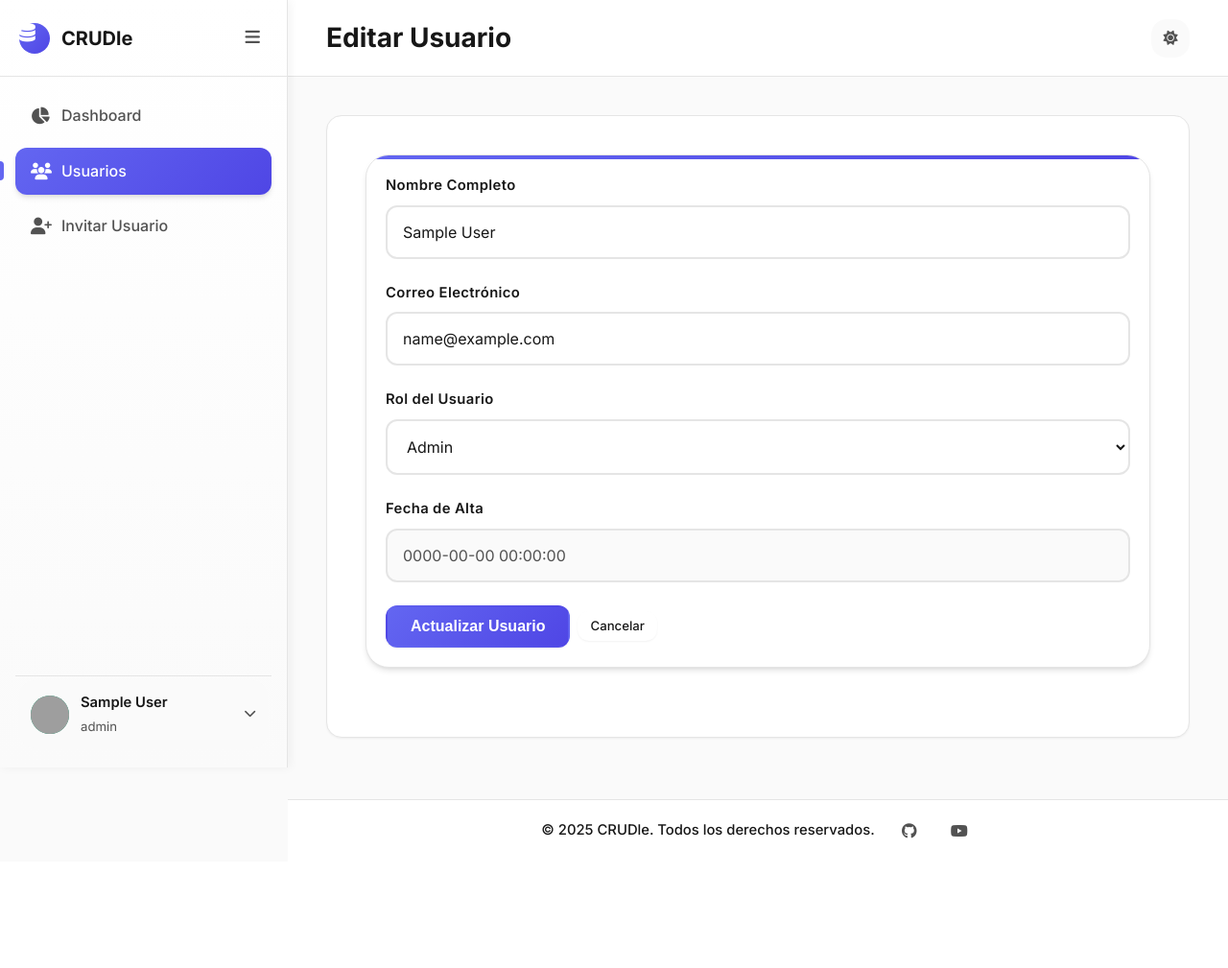
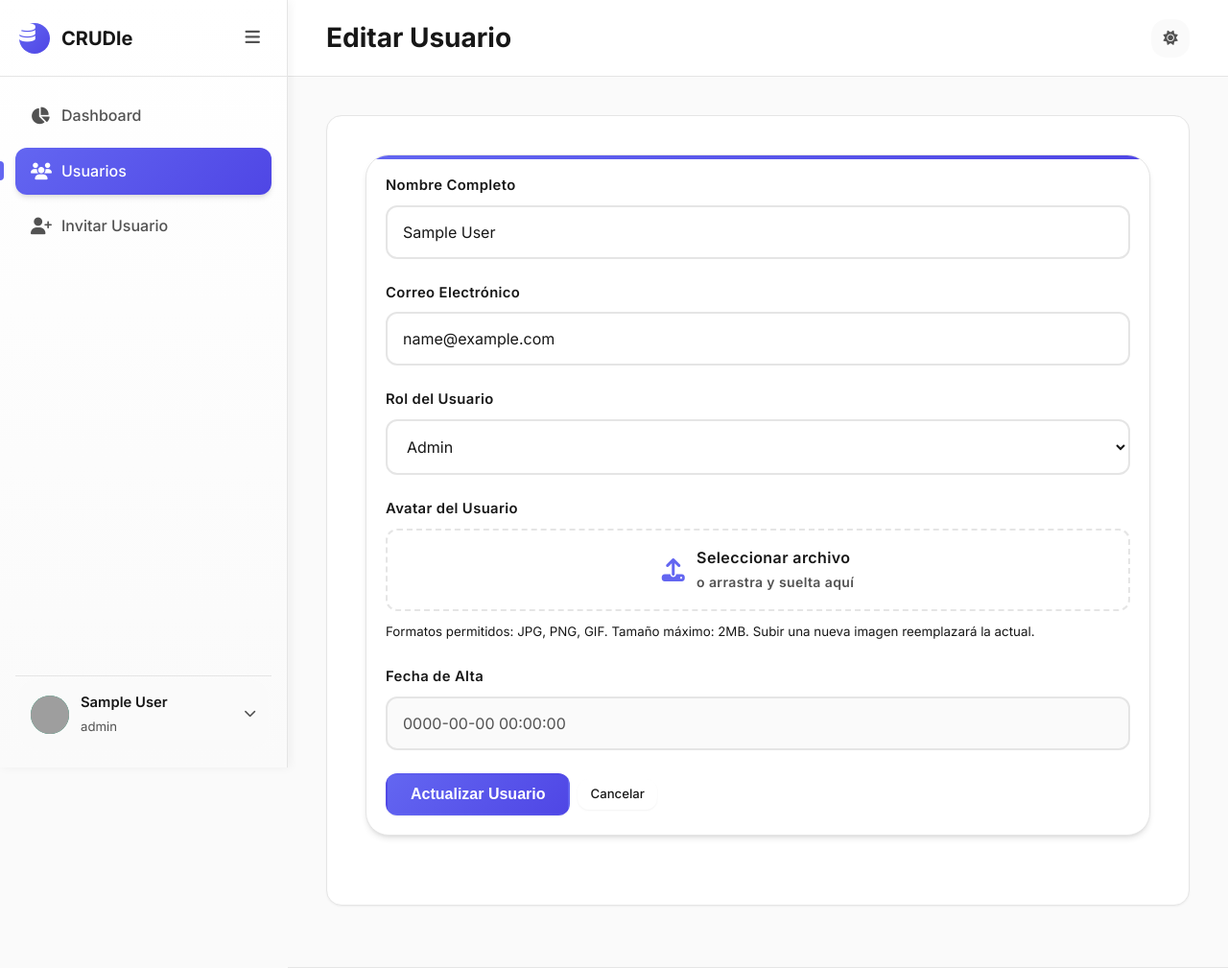
Before and after one commit to EsderJ10/CRUDle, a PHP site: page /pages/users/user_edit.php?id=1 in a window 1280 px wide. Shown: the top 1009 px of the page at 96% size. Before the commit the page ends 874 px from the top, so only its background shows below. Run offline with PHP 8.4, Linux system fonts and the light colour scheme; the visitor is signed in with stand-in values (Sample User, id 1); grey boxes are pictures that could not be loaded.

Commit message:
fixed where can upload avatar

```diff
--- a/assets/css/styles.css
+++ b/assets/css/styles.css
@@ -2418,6 +2418,19 @@ tbody tr:nth-child(even):hover {
 
 .text-warning {
     color: #d97706;
+}
+
+.current-avatar {
+    display: flex;
+    align-items: center;
+    gap: var(--space-4);
+    padding: var(--space-3);
+    background: var(--bg-secondary);
+    border-radius: var(--radius-md);
+    border: 1px solid var(--border-color);
+    transition: background-color 0.5s cubic-bezier(0.4, 0, 0.2, 1),
+        background 0.5s cubic-bezier(0.4, 0, 0.2, 1),
+        border-color 0.5s cubic-bezier(0.4, 0, 0.2, 1);
 }
 
 .current-avatar img {
--- a/lib/presentation/user_views.php
+++ b/lib/presentation/user_views.php
@@ -119,9 +119,9 @@ function renderUserInfo($user) {
                             <table>
                                 <tbody>
                                     <tr><th width="150">ID</th><td><span class="font-medium">#' . htmlspecialchars($user['id']) . '</span></td></tr>
-                                    <tr><th>name</th><td><span class="font-semibold">' . htmlspecialchars($user['name']) . '</span></td></tr>
+                                    <tr><th>Nombre</th><td><span class="font-semibold">' . htmlspecialchars($user['name']) . '</span></td></tr>
                                     <tr><th>Email</th><td>' . htmlspecialchars($user['email']) . '</td></tr>
-                                    <tr><th>role</th><td><span class="font-medium">' . ucfirst(htmlspecialchars($user['role'])) . '</span></td></tr>
+                                    <tr><th>Rol</th><td><span class="font-medium">' . ucfirst(htmlspecialchars($user['role'])) . '</span></td></tr>
                                     <tr><th>Fecha de Alta</th><td>' . htmlspecialchars($user['fecha_alta']) . '</td></tr>
                                 </tbody>
                             </table>
@@ -242,7 +242,7 @@ function renderRecentUsers($recentUsers) {
                                 <th>ID</th>
                                 <th>Nombre</th>
                                 <th>Email</th>
-                                <th>role</th>
+                                <th>Rol</th>
                                 <th>Fecha de Alta</th>
                                 <th>Acciones</th>
                             </tr>
--- a/pages/users/user_delete.php
+++ b/pages/users/user_delete.php
@@ -21,7 +21,7 @@ try {
     if ($_SERVER['REQUEST_METHOD'] === 'GET' && isset($_GET['id'])) {
         $userId = $_GET['id'];
 
-        // SECURITY: Prevent Self-Deletion
+        // Prevent Self-Deletion
         if ($userId == Session::get('user_id')) {
             Session::setFlash('error', 'No puedes eliminar tu propia cuenta.');
             header('Location: user_index.php');
--- a/views/components/forms/user_form.php
+++ b/views/components/forms/user_form.php
@@ -60,6 +60,64 @@ $buttonText = $isEdit ? 'Actualizar Usuario' : 'Invitar Usuario';
         </div>
 
         <?php if ($isEdit): ?>
+            <div class="form-group">
+                <label for="avatar">Avatar del Usuario</label>
+                <?php if ($isEdit && !empty($user['avatar'])): ?>
+                    <div class="current-avatar mb-3">
+                        <div class="avatar-container">
+                            <img src="<?php echo htmlspecialchars($user['avatar']); ?>"
+                             alt="Avatar actual"
+                             class="avatar avatar-medium">
+                        </div>
+                            <div class="avatar-actions mt-3">
+                            <label class="checkbox-container">
+                                <input type="checkbox"
+                                       id="remove_avatar"
+                                       name="remove_avatar"
+                                       value="1">
+                            <span class="checkmark"></span>
+                            <span class="checkbox-label">Eliminar avatar actual</span>
+                        </label>
+                        <div id="removeAvatarWarning" class="avatar-warning" style="display: none;">
+                            <small class="text-warning">
+                                <i class="fas fa-exclamation-triangle"></i>
+                                El avatar será eliminado permanentemente al guardar los cambios.
+                            </small>
+                        </div>
+                    </div>
+                </div>
+            <?php endif; ?>
+            <div class="avatar-upload-section" id="avatarUploadSection">
+                <label for="avatar" class="custom-file-upload" id="customFileUpload">
+                    <span class="file-icon fas fa-upload"></span>
+                    <span class="file-text">
+                        <span class="file-text-main" id="fileTextMain">Seleccionar archivo</span>
+                        <span class="file-text-sub" id="fileTextSub">o arrastra y suelta aquí</span>
+                    </span>
+                </label>
+                <input type="file"
+                       id="avatar"
+                       name="avatar"
+                       accept="image/jpeg,image/jpg,image/png,image/gif">
+                <div class="file-preview" id="filePreview">
+                    <img src="" alt="Preview" class="file-preview-image" id="filePreviewImage">
+                    <div class="file-preview-info">
+                        <div class="file-preview-name" id="filePreviewName"></div>
+                        <div class="file-preview-size" id="filePreviewSize"></div>
+                    </div>
+                    <button type="button" class="file-preview-remove" id="filePreviewRemove">
+                        <i class="fas fa-times"></i> Quitar
+                    </button>
+                </div>
+                <small class="text-neutral-600">
+                    Formatos permitidos: JPG, PNG, GIF. Tamaño máximo: 2MB.
+                    <?php if ($isEdit): ?>Subir una nueva imagen reemplazará la actual.<?php endif; ?>
+                </small>
+            </div>
+        </div>
+        <?php endif; ?>
+
+        <?php if ($isEdit): ?>
         <div class="form-group">
             <label for="fecha_alta">Fecha de Alta</label>
             <input type="text"
```
Also changed, not shown: 1 other file.
